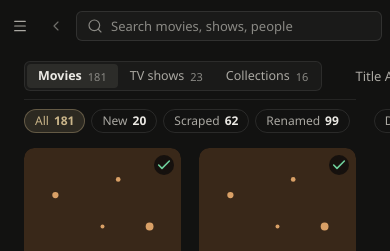
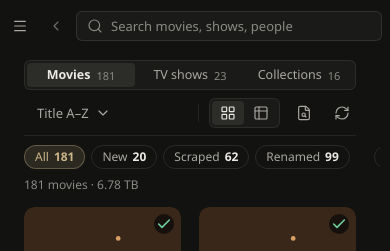
Before and after one commit to mustafayevt/CineVault, a React (Vite) app in the folder ui/: page /library in a window 390 px wide. Shown: the top 251 px of the page. Built offline with nearby package versions, Linux system fonts and the light colour scheme; a web font is replaced by a local one.

Commit message:
feat(library): fit the Library to phones and tablets (#59)
Refs #51

```diff
--- a/ui/src/features/library/CollectionsView.tsx
+++ b/ui/src/features/library/CollectionsView.tsx
@@ -156,6 +156,20 @@ export function CollectionsView() {
     [currentIndex, listing.version],
   );
 
+  // On a phone the pane sits under the grid: a tap on a tile scrolls it into view. Beside the grid
+  // (tablet and desktop) its top is already on screen and nothing moves.
+  const paneRef = useRef<HTMLElement>(null);
+  const revealPane = () => {
+    requestAnimationFrame(() => {
+      const pane = paneRef.current;
+      if (pane === null) return;
+      if (pane.getBoundingClientRect().top >= window.innerHeight - 1) {
+        const still = window.matchMedia?.("(prefers-reduced-motion: reduce)").matches === true;
+        pane.scrollIntoView({ block: "start", behavior: still ? "auto" : "smooth" });
+      }
+    });
+  };
+
   const onKeyDown = (event: KeyboardEvent<HTMLDivElement>) => {
     if (event.target !== event.currentTarget) return;
     // Choosing is the one action: Enter, Space and the range keys have nothing to do here.
@@ -165,7 +179,13 @@ export function CollectionsView() {
 
   /* eslint-disable jsx-a11y/no-noninteractive-element-interactions, jsx-a11y/no-noninteractive-tabindex */
   return (
-    <div className="flex min-h-0 flex-1">
+    <div
+      className={cx(
+        "flex min-h-0 flex-1",
+        // A phone: the grid and then the chosen collection, one under the other in one scroll.
+        "@max-[640px]/pane:flex-col @max-[640px]/pane:overflow-x-hidden @max-[640px]/pane:overflow-y-auto",
+      )}
+    >
       <div
         ref={scrollRef}
         role="group"
@@ -174,7 +194,10 @@ export function CollectionsView() {
         aria-activedescendant={currentIndex >= 0 ? `collection-${currentIndex}` : undefined}
         tabIndex={0}
         onKeyDown={onKeyDown}
-        className="cv-collection-grid min-h-0 min-w-0 flex-1 overflow-x-hidden overflow-y-auto px-6 pt-[18px] pb-6 outline-none select-none"
+        className={cx(
+          "cv-collection-grid min-h-0 min-w-0 flex-1 overflow-x-hidden overflow-y-auto px-6 pt-[18px] pb-6 outline-none select-none",
+          "@max-[640px]/pane:flex-none @max-[640px]/pane:overflow-y-visible",
+        )}
       >
         {total === 0 && !listing.loading ? (
           <div className="flex flex-col items-start gap-2 py-8">
@@ -206,8 +229,9 @@ export function CollectionsView() {
                   selected={selection.isSelected(key)}
                   current={index === currentIndex}
                   onSelect={() => {
-                    scrollRef.current?.focus();
+                    scrollRef.current?.focus({ preventScroll: true });
                     selection.click(key);
+                    revealPane();
                   }}
                 />
               );
@@ -215,7 +239,7 @@ export function CollectionsView() {
           </div>
         )}
       </div>
-      {chosen !== undefined && <CollectionPane key={chosen.card.id} row={chosen} />}
+      {chosen !== undefined && <CollectionPane key={chosen.card.id} row={chosen} ref={paneRef} />}
     </div>
   );
 }
--- a/ui/src/features/library/LibraryFilterRow.tsx
+++ b/ui/src/features/library/LibraryFilterRow.tsx
@@ -5,6 +5,7 @@ import { Chip } from "../../components/Chip";
 import { Menu, MenuRadioGroup, MenuRadioItem } from "../../components/Menu";
 import { t } from "../../i18n/catalog";
 import { useFormat } from "../../i18n/useFormat";
+import { cx } from "../../lib/cx";
 import { useLifecycleCounts } from "../lifecycle/useLifecycleCounts";
 import { currentLibraryBackend } from "./libraryBackend";
 import type { LibraryKind } from "./libraryBackend";
@@ -56,7 +57,8 @@ interface LibraryFilterRowProps {
  * The filter row: the stage chips All, New, Scraped and Renamed with
  * their counts, then the Drive, Quality and Problems dropdown chips, the typed search as a chip,
  * and at the right the count and size of what is listed. 42px high on the 24px content inset, chips
- * 24px.
+ * 24px. On a tablet or a phone the chips scroll sideways inside their own row, out to the pane's
+ * edges, and on a phone the count and size go under them.
  */
 export function LibraryFilterRow({
   kind,
@@ -92,7 +94,19 @@ export function LibraryFilterRow({
     <div
       role="group"
       aria-label={t("library.filters.label")}
-      className="flex h-[42px] shrink-0 items-center gap-1.5 px-6"
+      className={cx(
+        "flex h-[42px] shrink-0 items-center gap-1.5 px-6",
+        "@max-[640px]/pane:h-auto @max-[640px]/pane:flex-wrap @max-[640px]/pane:gap-y-0",
+      )}
+    >
+      <div
+        className={cx(
+          "flex min-w-0 flex-1 items-center gap-1.5 self-stretch",
+          // Sideways scrolling without a scrollbar: the chip cut at the edge says there is more.
+          "@max-[860px]/pane:-ml-6 @max-[860px]/pane:overflow-x-auto @max-[860px]/pane:pr-2 @max-[860px]/pane:pl-6",
+          "@max-[860px]/pane:[scrollbar-width:none] @max-[860px]/pane:[&::-webkit-scrollbar]:hidden",
+          "@max-[640px]/pane:-mr-6 @max-[640px]/pane:h-[42px] @max-[640px]/pane:basis-full @max-[640px]/pane:pr-6",
+        )}
       >
         {STAGES.map((stage) => {
           const count = countOf(stage);
@@ -200,9 +214,14 @@ export function LibraryFilterRow({
             <span className="truncate">{t("library.search.chip", { text })}</span>
           </Chip>
         )}
-
-      <span className="grow" />
-      <span className="text-(length:--fs-12) text-text-muted tabular-nums" aria-live="polite">
+      </div>
+      <span
+        className={cx(
+          "shrink-0 text-(length:--fs-12) text-text-muted tabular-nums",
+          "@max-[640px]/pane:-mt-0.5 @max-[640px]/pane:pb-2",
+        )}
+        aria-live="polite"
+      >
         {footer}
       </span>
     </div>
--- a/ui/src/features/library/LibraryPage.tsx
+++ b/ui/src/features/library/LibraryPage.tsx
@@ -1,17 +1,18 @@
 import { useQuery } from "@tanstack/react-query";
 import { useNavigate, useSearch } from "@tanstack/react-router";
-import { useCallback } from "react";
+import { useCallback, useRef } from "react";
 
 import { t } from "../../i18n/catalog";
 import { runRescan, useScanUiStore } from "../scan/scanActions";
 import { CollectionsView } from "./CollectionsView";
 import { currentLibraryBackend } from "./libraryBackend";
 import { LibraryToolbar } from "./LibraryToolbar";
-import { COLUMN_LABEL, SWITCHABLE_COLUMNS } from "./libraryColumns";
+import { COLUMN_LABEL, columnFits, SWITCHABLE_COLUMNS } from "./libraryColumns";
 import { useLibraryStore } from "./libraryStore";
 import type { LibraryType } from "./libraryStore";
 import { LIBRARY_COUNTS_KEY } from "./useLibraryCounts";
 import { TitlesView } from "./TitlesView";
+import { usePaneFit } from "./usePaneFit";
 
 const TYPES: readonly LibraryType[] = ["movies", "tv", "collections"];
 
@@ -39,6 +40,8 @@ export function LibraryPage() {
   const state = useLibraryStore((all) => (type === "collections" ? all.movies : all[type]));
   const posterSize = useLibraryStore((all) => all.posterSize);
   const scanning = useScanUiStore((scan) => scan.starting);
+  const sectionRef = useRef<HTMLElement>(null);
+  const fit = usePaneFit(sectionRef);
 
   const counts = useQuery({
     queryKey: LIBRARY_COUNTS_KEY,
@@ -65,7 +68,11 @@ export function LibraryPage() {
 
   const titles = type !== "collections";
   return (
-    <section aria-label={t("shell.page.library")} className="relative flex h-full min-h-0 flex-col">
+    <section
+      ref={sectionRef}
+      aria-label={t("shell.page.library")}
+      className="relative flex h-full min-h-0 flex-col"
+    >
       <LibraryToolbar
         type={type}
         counts={{
@@ -78,13 +85,14 @@ export function LibraryPage() {
               }),
         }}
         onType={goTo}
+        fit={fit}
         view={state.view}
         onView={(view) => titles && store.setView(type, view)}
         posterSize={posterSize}
         onPosterSize={store.setPosterSize}
         sort={state.sort}
         onSort={(sort) => titles && store.setSort(type, sort)}
-        columns={SWITCHABLE_COLUMNS.map((id) => ({
+        columns={SWITCHABLE_COLUMNS.filter((id) => columnFits(id, fit)).map((id) => ({
           id,
           label: t(COLUMN_LABEL[id]),
           shown: !state.hiddenColumns.includes(id),
@@ -94,7 +102,7 @@ export function LibraryPage() {
         onScan={() => void runRescan()}
       />
       {titles ? (
-        <TitlesView key={type} type={type} text={q} onClearText={clearText} />
+        <TitlesView key={type} type={type} text={q} onClearText={clearText} fit={fit} />
       ) : (
         <CollectionsView />
       )}
--- a/ui/src/features/library/LibraryTable.tsx
+++ b/ui/src/features/library/LibraryTable.tsx
@@ -7,6 +7,7 @@ import { FileSize } from "../../components/FileSize";
 import { Icon } from "../../components/Icon";
 import { QualityBadge } from "../../components/QualityBadge";
 import { Skeleton } from "../../components/Skeleton";
+import { StageBadge } from "../../components/StageBadge";
 import { StageTag } from "../../components/StageTag";
 import { Table } from "../../components/Table";
 import type { TableColumn, TableSort } from "../../components/Table";
@@ -20,6 +21,7 @@ import { LibraryColumnItems } from "./LibraryColumnItems";
 import {
   COLUMN_LABEL,
   COLUMN_SORT,
+  columnFits,
   columnOfField,
   DESCENDING_FIRST,
   SWITCHABLE_COLUMNS,
@@ -76,7 +78,9 @@ export function LibraryTable({
   onSort,
   hiddenColumns,
   onColumn,
+  fit = "wide",
 }: LibraryTableProps) {
+  const phone = fit === "phone";
   const preferOriginal = usePreferOriginalTitle();
   const format = useFormat();
   const { keys, version, total } = listing;
@@ -138,8 +142,10 @@ export function LibraryTable({
       {
         id: "stage",
         label: label("stage"),
-        // Wide enough for the tag ("Renamed", "Not matched") beside the label's sort arrow.
-        width: 140,
+        // Wide enough for the tag ("Renamed", "Not matched") beside the label's sort arrow. On a
+        // phone it is the glyph alone, at the end of the row, under a header with no words.
+        width: phone ? 52 : 140,
+        ...(phone ? { header: <span className="sr-only">{label("stage")}</span> } : {}),
         fixed: true,
         resizable: false,
         sortable: true,
@@ -150,6 +156,9 @@ export function LibraryTable({
           const stage = stageBadgeOf(card);
           const note = problemNote(card);
           const reason = problemReason(card);
+          if (phone) {
+            return <StageBadge stage={stage} {...(note === null ? {} : { label: note })} />;
+          }
           return (
             <StageTag
               stage={stage}
@@ -162,8 +171,9 @@ export function LibraryTable({
       {
         id: "title",
         label: label("title"),
-        width: 280,
-        minWidth: 160,
+        // Narrower panes start the title small and let it take whatever the other columns leave.
+        width: fit === "wide" ? 280 : phone ? 120 : 160,
+        minWidth: phone ? 100 : 160,
         grow: true,
         // Title stays first: it never moves and nothing takes its place.
         fixed: true,
@@ -189,6 +199,12 @@ export function LibraryTable({
                 )}
               </span>
               <span className="truncate font-(weight:--fw-500)">{name}</span>
+              {/* A phone has no Year column: the year follows the title. */}
+              {phone && yearText(row.card.year) !== "????" && (
+                <span className="shrink-0 text-text-muted tabular-nums">
+                  {yearText(row.card.year)}
+                </span>
+              )}
               {row.card.copies > 0 && (
                 <span
                   role="img"
@@ -199,7 +215,7 @@ export function LibraryTable({
                   {row.card.copies}
                 </span>
               )}
-              {note !== null && (
+              {note !== null && !phone && (
                 <span className="shrink-0 text-(length:--fs-12) text-warn">{note}</span>
               )}
             </span>
@@ -221,7 +237,9 @@ export function LibraryTable({
       {
         id: "quality",
         label: label("quality"),
-        width: 150,
+        width: phone ? 84 : 150,
+        // On a phone the header is the word alone: there is no room for the label's usual floor.
+        ...(phone ? { header: label("quality") } : {}),
         sortable: true,
         ...first("quality"),
         cell: (slot) => {
@@ -232,7 +250,7 @@ export function LibraryTable({
           return (
             <span className="flex items-center gap-1.5">
               <QualityBadge quality={tier} />
-              {card.hdr !== null && (
+              {card.hdr !== null && !phone && (
                 <span className="text-(length:--fs-12) text-text-muted">{card.hdr}</span>
               )}
             </span>
@@ -307,17 +325,26 @@ export function LibraryTable({
         cell: (slot) => dateCell(slot.row?.file_modified_ms),
       },
     ];
-    return defined.filter((column) => !hiddenColumns.includes(column.id));
-  }, [selection, keys.length, hiddenColumns, preferOriginal, format]);
+    if (phone) {
+      // A phone's list: the checkbox, the title with its year, the quality and the stage glyph.
+      const order = ["select", "title", "quality", "stage"];
+      return order.flatMap((id) => defined.filter((column) => column.id === id));
+    }
+    return defined.filter(
+      (column) =>
+        column.id === "select" ||
+        (columnFits(column.id as LibraryColumnId, fit) && !hiddenColumns.includes(column.id)),
+    );
+  }, [selection, keys.length, hiddenColumns, preferOriginal, format, fit, phone]);
 
   const chooser = useMemo(
     () =>
-      SWITCHABLE_COLUMNS.map((id) => ({
+      SWITCHABLE_COLUMNS.filter((id) => columnFits(id, fit)).map((id) => ({
         id,
         label: t(COLUMN_LABEL[id]),
         shown: !hiddenColumns.includes(id),
       })),
-    [hiddenColumns],
+    [hiddenColumns, fit],
   );
 
   const first = sort[0];
@@ -351,7 +378,8 @@ export function LibraryTable({
         rowKey={(slot) => slot.id}
         columns={columns}
         selection={selection}
-        storageKey={`library-${type}`}
+        // Widths and order dragged on a phone or a tablet are kept apart from the desktop's.
+        storageKey={fit === "wide" ? `library-${type}` : `library-${type}-${fit}`}
         sort={sorted}
         onSortChange={onSortChange}
         bottomRoom={bottomRoom}
--- a/ui/src/features/library/LibraryToolbar.tsx
+++ b/ui/src/features/library/LibraryToolbar.tsx
@@ -6,6 +6,7 @@ import { Menu, MenuRadioGroup, MenuRadioItem } from "../../components/Menu";
 import { SegmentedControl } from "../../components/SegmentedControl";
 import { t } from "../../i18n/catalog";
 import { useFormat } from "../../i18n/useFormat";
+import { cx } from "../../lib/cx";
 import { ReloadMediaInfoButton } from "../mediainfo/ReloadMediaInfoButton";
 import type { LibrarySortKey } from "./libraryBackend";
 import { SORT_CHOICES, SORT_KEYS, SORT_LABEL, sortChoiceOf } from "./sortChoices";
@@ -14,12 +15,15 @@ import type { LibraryType, LibraryView } from "./libraryStore";
 import type { PosterSize } from "./gridGeometry";
 import { LibraryColumnItems } from "./LibraryColumnItems";
 import type { ColumnChoice } from "./LibraryColumnItems";
+import type { PaneFit } from "./usePaneFit";
 
 interface LibraryToolbarProps {
   type: LibraryType;
   /** The three counts of the type switch; undefined while unknown. */
   counts: { movies?: number; tv?: number; collections?: number };
   onType: (type: LibraryType) => void;
+  /** How much room the pane has; on a phone the table view sorts from the sort menu too. */
+  fit?: PaneFit;
   view: LibraryView;
   onView: (view: LibraryView) => void;
   /** How wide the grid's posters are; the control shows only in the grid view. */
@@ -38,12 +42,15 @@ interface LibraryToolbarProps {
  * The toolbar: the Movies | TV shows | Collections
  * switch with counts, then at the right the sort menu (grid) or the Columns menu (table), the
  * grid and table switch, Reload media info and the scan button. 48px high with the section hairline under it, on the
- * 24px content inset, controls on one centre line.
+ * 24px content inset, controls on one centre line. In a phone-wide pane it takes two rows: the type
+ * switch across the width, then the sort menu at the left and the view switch and buttons at the
+ * right; the poster size gives way there (two posters fill the row at any size but L).
  */
 export function LibraryToolbar({
   type,
   counts,
   onType,
+  fit = "wide",
   view,
   onView,
   posterSize,
@@ -60,14 +67,22 @@ export function LibraryToolbar({
     value === undefined ? undefined : format.number(value);
   const choice = sortChoiceOf(sort);
   const titles = type !== "collections";
+  // On a phone the table keeps only the title, quality and stage: the sort menu sorts by the rest.
+  const sortMenu = titles && (view === "grid" || fit === "phone");
   return (
-    <div className="relative flex h-12 shrink-0 items-center gap-2.5 px-6">
+    <div
+      className={cx(
+        "relative flex h-12 shrink-0 items-center gap-2.5 px-6",
+        "@max-[640px]/pane:h-auto @max-[640px]/pane:flex-wrap @max-[640px]/pane:gap-y-2 @max-[640px]/pane:py-2",
+      )}
+    >
       {/* The section hairline starts and ends at the content inset. */}
       <span aria-hidden="true" className="absolute right-6 bottom-0 left-6 h-px bg-line-section" />
       <SegmentedControl<LibraryType>
         aria-label={t("library.type.label")}
         value={type}
         onChange={onType}
+        className="@max-[640px]/pane:flex @max-[640px]/pane:w-full @max-[640px]/pane:[&>button]:flex-1"
         options={[
           { value: "movies", label: t("library.type.movies"), count: count(counts.movies) },
           { value: "tv", label: t("library.type.tv"), count: count(counts.tv) },
@@ -78,9 +93,9 @@ export function LibraryToolbar({
           },
         ]}
       />
-      <span className="grow" />
+      <span className="grow @max-[640px]/pane:hidden" />
 
-      {titles && view === "grid" && (
+      {sortMenu && (
         <Menu
           align="end"
           aria-label={t("library.sortBy.label")}
@@ -102,7 +117,7 @@ export function LibraryToolbar({
           </MenuRadioGroup>
         </Menu>
       )}
-      {titles && view === "table" && (
+      {titles && view === "table" && !sortMenu && (
         <Menu
           align="end"
           aria-label={t("library.columns.label")}
@@ -123,10 +138,14 @@ export function LibraryToolbar({
 
       {titles && (
         <>
-          <span aria-hidden="true" className="h-[18px] w-px bg-line-section" />
+          <span
+            aria-hidden="true"
+            className="h-[18px] w-px bg-line-section @max-[640px]/pane:ml-auto"
+          />
           {view === "grid" && (
             <SegmentedControl<PosterSize>
               aria-label={t("library.posterSize.label")}
+              className="@max-[640px]/pane:hidden"
               value={posterSize}
               onChange={onPosterSize}
               options={[
@@ -153,6 +172,7 @@ export function LibraryToolbar({
         aria-label={t("library.scan")}
         disabled={scanning}
         onClick={onScan}
+        {...(titles ? {} : { className: "@max-[640px]/pane:ml-auto" })}
       />
     </div>
   );
--- a/ui/src/features/library/PosterGrid.tsx
+++ b/ui/src/features/library/PosterGrid.tsx
@@ -54,6 +54,7 @@ export function PosterGrid({
   empty,
   onKey,
   onColumns,
+  fit = "wide",
 }: PosterGridProps) {
   const scrollRef = useRef<HTMLDivElement>(null);
   const [width, setWidth] = useState(0);
@@ -69,7 +70,9 @@ export function PosterGrid({
     return () => observer.disconnect();
   }, []);
 
-  const posterSize = useLibraryStore((store) => store.posterSize);
+  const chosenSize = useLibraryStore((store) => store.posterSize);
+  // A phone has no poster size control: two posters across, whatever the desktop chose.
+  const posterSize = fit === "phone" ? "m" : chosenSize;
   const { columns, cellWidth, rowHeight } = gridGeometry(width, POSTER_SIZES[posterSize]);
   const total = listing.total;
   const rowCount = Math.ceil(total / columns);
--- a/ui/src/features/library/libraryColumns.ts
+++ b/ui/src/features/library/libraryColumns.ts
@@ -1,6 +1,7 @@
 import type { MessageKey } from "../../i18n/catalog";
 
 import type { LibrarySortField } from "./libraryBackend";
+import type { PaneFit } from "./usePaneFit";
 
 /** The columns of the Library table in their default order; Stage is the 34px column after the checkbox. */
 const LIBRARY_COLUMN_IDS = [
@@ -67,6 +68,27 @@ export const DESCENDING_FIRST: ReadonlySet<LibraryColumnId> = new Set([
   "modified",
 ]);
 
+/**
+ * The columns a tablet's narrower pane leaves out, whatever the Columns menu says: the folder,
+ * the runtime and the two dates. The rest still fits beside a title that can be read.
+ */
+const NARROW_LEFT_OUT: ReadonlySet<LibraryColumnId> = new Set([
+  "folder",
+  "runtime",
+  "added",
+  "modified",
+]);
+
+/** On a phone the table is a list: the title (with its year), the quality and the stage. */
+const PHONE_COLUMNS: ReadonlySet<LibraryColumnId> = new Set(["title", "quality", "stage"]);
+
+/** Whether the table shows column `id` at all in a pane of this fit. */
+export function columnFits(id: LibraryColumnId, fit: PaneFit): boolean {
+  if (fit === "phone") return PHONE_COLUMNS.has(id);
+  if (fit === "narrow") return !NARROW_LEFT_OUT.has(id);
+  return true;
+}
+
 /** The column a sort field belongs to, or null for a field no column has. */
 export function columnOfField(field: LibrarySortField): LibraryColumnId | null {
   for (const id of LIBRARY_COLUMN_IDS) {
--- /dev/null
+++ b/ui/src/features/library/usePaneFit.ts
@@ -0,0 +1,38 @@
+import { useLayoutEffect, useState } from "react";
+import type { RefObject } from "react";
+
+/**
+ * How much room the Library has, from the width of its own pane (not the window), so the page fits
+ * whatever the shell leaves it. `phone` is a phone in portrait, `narrow` a tablet, `wide` everything
+ * else. The desktop window's narrowest pane is about 884px, so the desktop is always `wide`; the
+ * same edges are written as `@max-[640px]/pane` and `@max-[860px]/pane` container queries in CSS.
+ */
+export type PaneFit = "wide" | "narrow" | "phone";
+
+/** At or under this pane width the Library uses its phone layout. */
+export const PHONE_PANE = 640;
+/** At or under this pane width the Library uses its tablet layout. */
+export const NARROW_PANE = 860;
+
+/** The fit of a pane `width` px wide; an unmeasured pane (0) counts as wide. */
+export function paneFitOf(width: number): PaneFit {
+  if (width <= 0) return "wide";
+  if (width <= PHONE_PANE) return "phone";
+  if (width <= NARROW_PANE) return "narrow";
+  return "wide";
+}
+
+/** The fit of the element behind `ref`, kept up to date while it resizes. */
+export function usePaneFit(ref: RefObject<HTMLElement | null>): PaneFit {
+  const [fit, setFit] = useState<PaneFit>("wide");
+  useLayoutEffect(() => {
+    const element = ref.current;
+    if (element === null) return;
+    const measure = () => setFit(paneFitOf(element.clientWidth));
+    measure();
+    const observer = new ResizeObserver(measure);
+    observer.observe(element);
+    return () => observer.disconnect();
+  }, [ref]);
+  return fit;
+}
--- a/ui/src/features/library/viewTypes.ts
+++ b/ui/src/features/library/viewTypes.ts
@@ -3,6 +3,7 @@ import type { KeyboardEvent as ReactKeyboardEvent, ReactNode } from "react";
 import type { ListSelection } from "../../components/useListSelection";
 import type { TitleType } from "./libraryStore";
 import type { Listing } from "./useLibraryListing";
+import type { PaneFit } from "./usePaneFit";
 
 /** What the grid and the table of the Library share. */
 export interface ListViewProps {
@@ -17,4 +18,6 @@ export interface ListViewProps {
   empty: ReactNode;
   /** F2 and Delete; true when the key did something. */
   onKey: (event: ReactKeyboardEvent | KeyboardEvent) => boolean;
+  /** How much room the pane has (`usePaneFit`); wide when left out. */
+  fit?: PaneFit;
 }
```
Also changed, not shown: ui/src/components/SelectionBar.tsx (+40 -9 lines), ui/src/features/library/CollectionPane.tsx (+9 -2 lines), ui/src/features/library/TitlesView.tsx (+6 -1 lines), 2 other files (tests, documents, lock files or other folders). Lines whose indentation alone changed are shown as unchanged.
